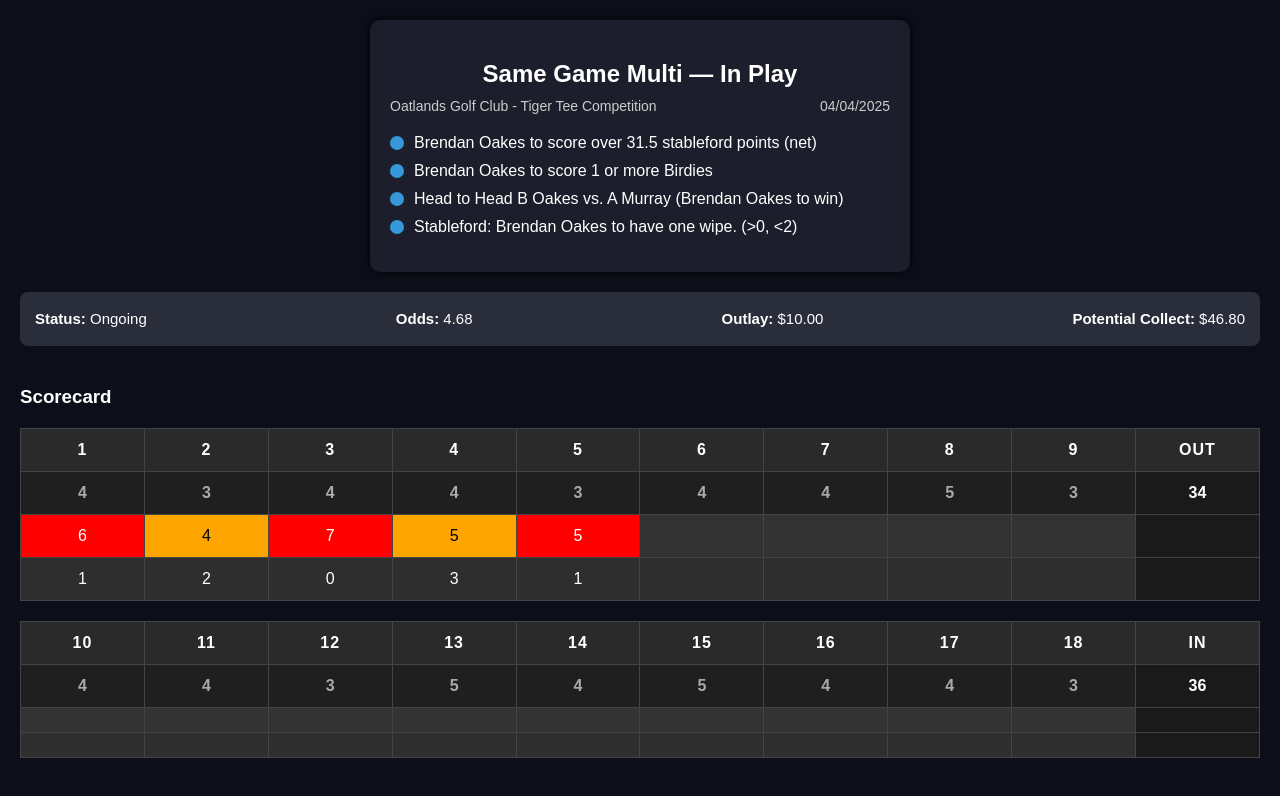
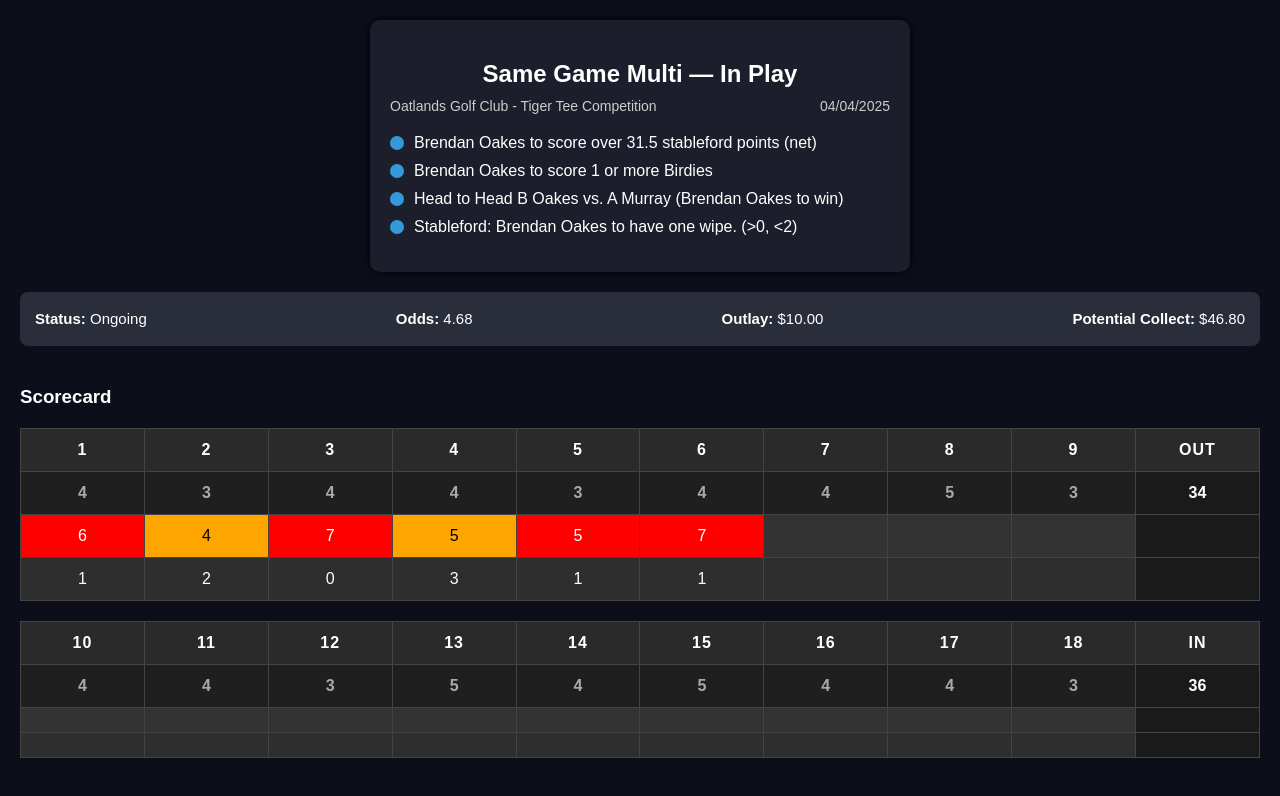
Before and after one commit to RileyOakesMQ/SGM, a plain HTML site: page index.html in a window 1280 px wide. Drawn offline with Linux system fonts and the light colour scheme.

Commit message:
Update index.html

```diff
--- a/index.html
+++ b/index.html
@@ -58,10 +58,10 @@
       <td>4</td><td>3</td><td>4</td><td>4</td><td>3</td><td>4</td><td>4</td><td>5</td><td>3</td><td>34</td>
     </tr>
     <tr class="score-row">
-      <td>6</td><td>4</td><td>7</td><td>5</td><td>5</td><td></td><td></td><td></td><td></td><td></td>
+      <td>6</td><td>4</td><td>7</td><td>5</td><td>5</td><td>7</td><td></td><td></td><td></td><td></td>
     </tr>
     <tr class="points-row">
-      <td>1</td><td>2</td><td>0</td><td>3</td><td>1</td><td></td><td></td><td></td><td></td><td></td>
+      <td>1</td><td>2</td><td>0</td><td>3</td><td>1</td><td>1</td><td></td><td></td><td></td><td></td>
     </tr>
   </tbody>
 </table>
```
